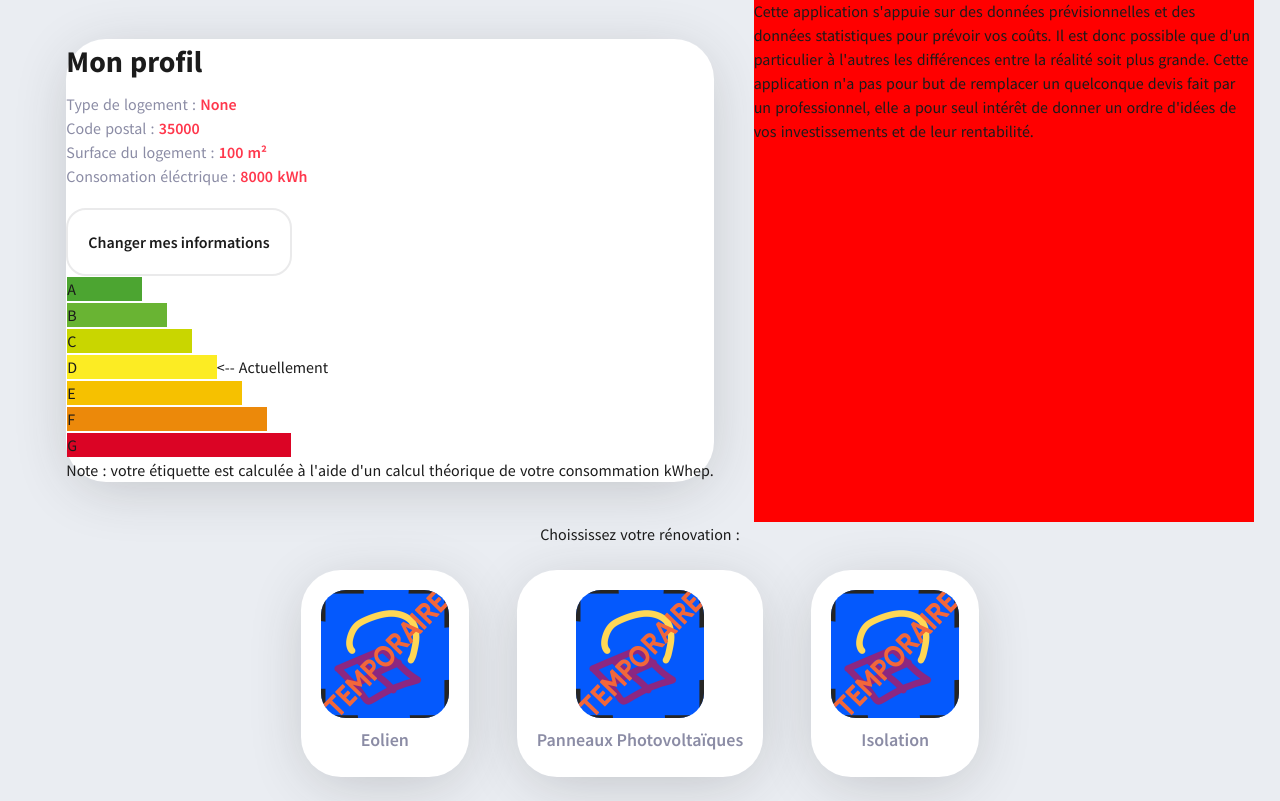
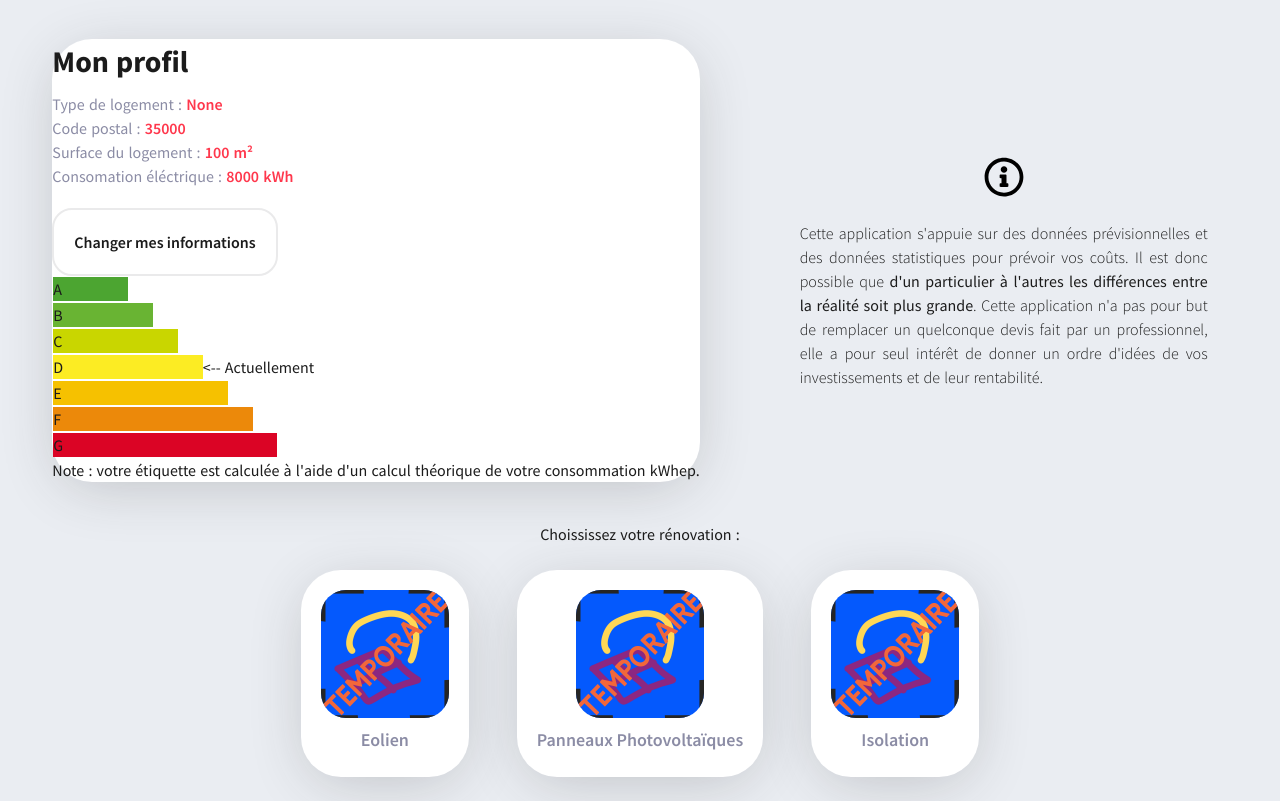
Before and after one commit to Renergie-app/web, a Nuxt app: page /home in a window 1280 px wide. Built offline with nearby package versions, Linux system fonts and the light colour scheme.

Commit message:
Stylize the info box component

```diff
--- a/components/home/infoBox.vue
+++ b/components/home/infoBox.vue
@@ -1,24 +1,31 @@
 <template>
-  <div style="background-color: red; width: 500px">
-    <p>
-      Cette application s'appuie sur des données prévisionnelles et des données
-      statistiques pour prévoir vos coûts. Il est donc possible que d'un
-      particulier à l'autres les différences entre la réalité soit plus grande.
-      Cette application n'a pas pour but de remplacer un quelconque devis fait
-      par un professionnel, elle a pour seul intérêt de donner un ordre d'idées
-      de vos investissements et de leur rentabilité.
+  <div class="p-5 m-10 max-w-md flex flex-col justify-center outer">
+    <svg
+      class="h-10 m-6 opacity-70"
+      xmlns="http://www.w3.org/2000/svg"
+      viewBox="0 0 512 512"
+    >
+      <path
+        d="M256 8C119.043 8 8 119.083 8 256c0 136.997 111.043 248 248 248s248-111.003 248-248C504 119.083 392.957 8 256 8zm0 448c-110.532 0-200-89.431-200-200 0-110.495 89.472-200 200-200 110.491 0 200 89.471 200 200 0 110.53-89.431 200-200 200zm0-338c23.196 0 42 18.804 42 42s-18.804 42-42 42-42-18.804-42-42 18.804-42 42-42zm56 254c0 6.627-5.373 12-12 12h-88c-6.627 0-12-5.373-12-12v-24c0-6.627 5.373-12 12-12h12v-64h-12c-6.627 0-12-5.373-12-12v-24c0-6.627 5.373-12 12-12h64c6.627 0 12 5.373 12 12v100h12c6.627 0 12 5.373 12 12v24z"
+      />
+    </svg>
+    <p class="font-light">
+      <slot />
     </p>
   </div>
 </template>
+<style scoped>
+.outer {
+  background-color: var(--main);
+}
+p {
+  text-align: justify;
+}
+</style>
+
 
 <script>
 export default {
   name: 'infoBox',
 }
 </script>
-
-<style scoped>
-div {
-  background-color: var(--main);
-}
-</style>
```
